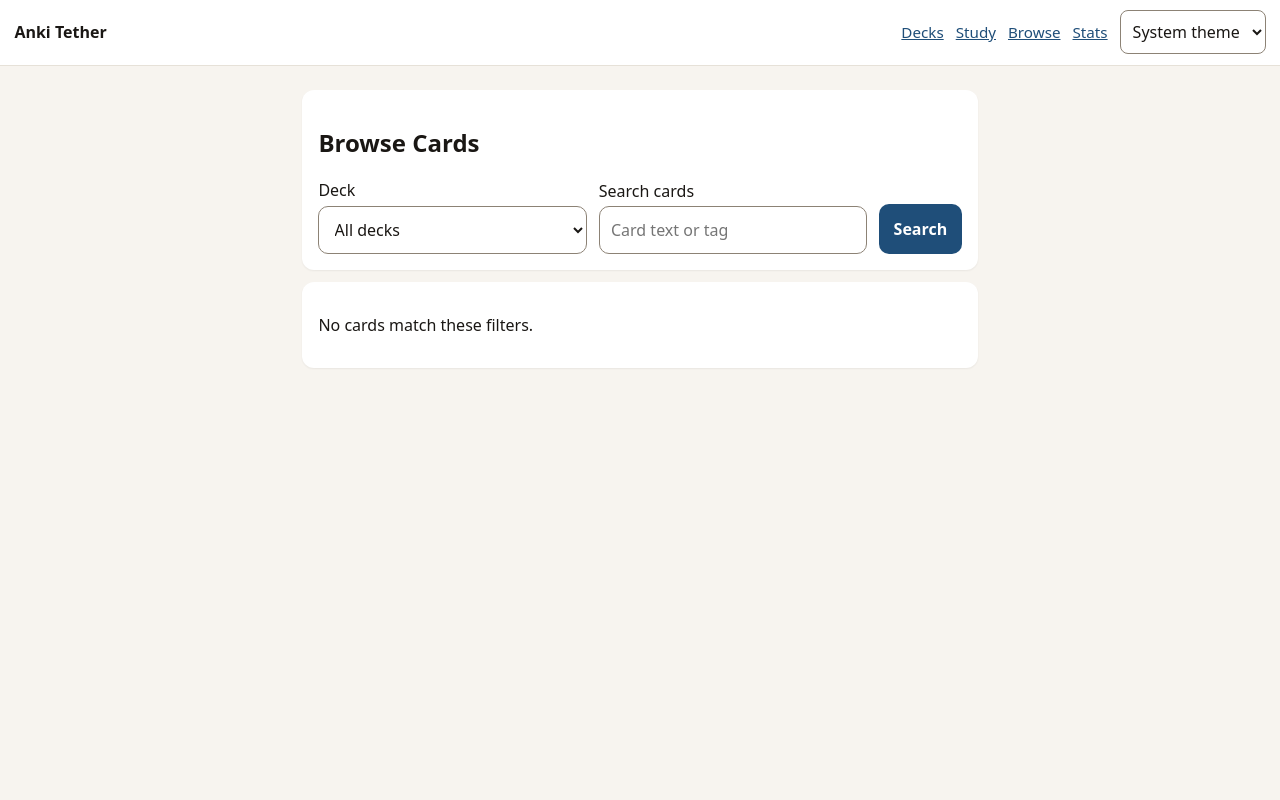
After one commit to bywale-com/anki-tether, a FastAPI app: template app/templates/browse.html in a window 1280 px wide. The commit adds this page. Run offline with FastAPI, Linux system fonts and the light colour scheme; the template is opened without the code that fills it, so the values that code supplies are empty.

Commit message:
Add card browsing and theme preferences

```diff
--- a/app/main.py
+++ b/app/main.py
@@ -1,17 +1,21 @@
 from __future__ import annotations
 
 from contextlib import asynccontextmanager
-from typing import Any
+from typing import Annotated, Any
 
-from fastapi import FastAPI, Form, HTTPException, Request
+from fastapi import FastAPI, Form, HTTPException, Query, Request
 from fastapi.responses import HTMLResponse, JSONResponse, RedirectResponse
 from fastapi.staticfiles import StaticFiles
 from fastapi.templating import Jinja2Templates
-from pydantic import BaseModel, Field
+from pydantic import BaseModel, BeforeValidator, Field
 
 from app import auth, collection, config
 
 templates = Jinja2Templates(directory="app/templates")
+DeckFilter = Annotated[
+    Annotated[int, Field(ge=1, le=2**63 - 1)] | None,
+    BeforeValidator(lambda value: None if value == "" else value),
+]
 
 
 @asynccontextmanager
@@ -154,6 +158,54 @@ def review_answer(
     return RedirectResponse("/review", status_code=303)
 
 
+@app.get("/browse", response_class=HTMLResponse)
+def browse(
+    request: Request,
+    deck: DeckFilter = None,
+    q: str = Query("", max_length=150),
+    page: int = Query(1, ge=1),
+):
+    user, err = _auth_or_login(request)
+    if err:
+        return err
+    query = q.strip()
+    result = collection.browse_cards(deck, query, page)
+    if result is None:
+        raise HTTPException(404, "Deck not found")
+    filters = {"q": query, "page": result["page"]}
+    if deck is not None:
+        filters["deck"] = deck
+    return templates.TemplateResponse(
+        request=request,
+        name="browse.html",
+        context={"user": user, "result": result, "deck": deck, "query": query, "filters": filters},
+    )
+
+
+@app.get("/browse/{card_id}", response_class=HTMLResponse)
+def browse_detail(
+    request: Request,
+    card_id: int,
+    deck: DeckFilter = None,
+    q: str = Query("", max_length=150),
+    page: int = Query(1, ge=1),
+):
+    user, err = _auth_or_login(request)
+    if err:
+        return err
+    card = collection.browse_card(card_id) if 0 < card_id < 2**63 else None
+    if card is None:
+        raise HTTPException(404, "Card not found")
+    filters = {"q": q, "page": page}
+    if deck is not None:
+        filters["deck"] = deck
+    return templates.TemplateResponse(
+        request=request,
+        name="browse_detail.html",
+        context={"user": user, "card": card, "filters": filters},
+    )
+
+
 @app.get("/stats", response_class=HTMLResponse)
 def stats_page(request: Request, days: int = 7):
     user, err = _auth_or_login(request)
--- a/app/static/style.css
+++ b/app/static/style.css
@@ -1,4 +1,5 @@
 :root {
+  color-scheme: light;
   --bg: #f7f4ef;
   --ink: #1a1714;
   --muted: #5c574f;
@@ -8,7 +9,38 @@
   --hard: #b54708;
   --good: #027a48;
   --easy: #175cd3;
+  --border: #e6e1d8;
+  --divider: #eee8de;
+  --input-border: #8c8275;
+  --pill: #efeae2;
+  --code: #f4f1ea;
+  --action: #1f4e79;
+  --action-ink: #fff;
+  --warning: #b42318;
+  --rating-ink: #fff;
   --radius: 12px;
+}
+
+@supports (color: light-dark(white, black)) {
+  :root {
+    color-scheme: light dark;
+    --bg: light-dark(#f7f4ef, #171514);
+    --ink: light-dark(#1a1714, #f3ede6);
+    --muted: light-dark(#5c574f, #c5bbb0);
+    --card: light-dark(#fff, #24211e);
+    --accent: light-dark(#1f4e79, #9ecbff);
+    --border: light-dark(#e6e1d8, #423a33);
+    --divider: light-dark(#eee8de, #403831);
+    --input-border: light-dark(#8c8275, #877a6d);
+    --pill: light-dark(#efeae2, #39312b);
+    --code: light-dark(#f4f1ea, #1b1917);
+    --action: light-dark(#1f4e79, #9ecbff);
+    --action-ink: light-dark(#fff, #152132);
+    --warning: light-dark(#b42318, #ffada5);
+  }
+
+  :root[data-theme="light"] { color-scheme: light; }
+  :root[data-theme="dark"] { color-scheme: dark; }
 }
 
 * { box-sizing: border-box; }
@@ -28,19 +60,27 @@ a { color: var(--accent); }
   padding: 0.75rem 0.9rem 5.5rem;
 }
 header.top {
-  display: flex;
-  justify-content: space-between;
+  display: grid;
+  grid-template-columns: 1fr auto auto;
   align-items: center;
   gap: 0.75rem;
   padding: 0.65rem 0.9rem;
   background: var(--card);
-  border-bottom: 1px solid #e6e1d8;
+  border-bottom: 1px solid var(--border);
   position: sticky;
   top: 0;
   z-index: 2;
 }
 header.top h1 { font-size: 1rem; margin: 0; }
-nav { display: flex; gap: 0.75rem; font-size: 0.95rem; }
+header.top nav { display: flex; flex-wrap: wrap; align-items: center; gap: 0.75rem; font-size: 0.95rem; }
+.theme-select { grid-column: 3; grid-row: 1; }
+.logout { min-height: 44px; min-width: 0; padding: 0.35rem 0.6rem; }
+
+@media (max-width: 699px) {
+  header.top { grid-template-columns: 1fr auto; gap: 0.25rem 0.75rem; }
+  .theme-select { grid-column: 2; }
+  header.top nav { grid-column: 1 / -1; }
+}
 .card {
   background: var(--card);
   border-radius: var(--radius);
@@ -51,7 +91,7 @@ nav { display: flex; gap: 0.75rem; font-size: 0.95rem; }
 }
 .counts { display: flex; gap: 0.5rem; flex-wrap: wrap; }
 .pill {
-  background: #efeae2;
+  background: var(--pill);
   border-radius: 999px;
   padding: 0.2rem 0.65rem;
   font-size: 0.85rem;
@@ -64,10 +104,14 @@ button, .btn {
   padding: 0.85rem 0.9rem;
   font: inherit;
   font-weight: 600;
-  background: var(--accent);
-  color: #fff;
+  background: var(--action);
+  color: var(--action-ink);
   min-height: 48px;
   min-width: 48px;
+}
+button:focus-visible, .btn:focus-visible, select:focus-visible, input:focus-visible, a:focus-visible {
+  outline: 2px solid var(--accent);
+  outline-offset: 3px;
 }
 button.full, .btn.full { width: 100%; }
 .ratings {
@@ -79,37 +123,50 @@ button.full, .btn.full { width: 100%; }
   background: var(--bg);
   padding: 0.6rem 0.9rem calc(0.6rem + env(safe-area-inset-bottom));
 }
+.ratings button { color: var(--rating-ink); }
 .ratings .again { background: var(--again); }
 .ratings .hard { background: var(--hard); }
 .ratings .good { background: var(--good); }
 .ratings .easy { background: var(--easy); }
-input[type=text], input[type=password] {
+input[type=text], input[type=password], input[type=search], .browse-filters select {
   width: 100%;
   min-height: 48px;
   font: inherit;
   padding: 0.7rem;
   border-radius: 10px;
-  border: 1px solid #cfc8bc;
+  border: 1px solid var(--input-border);
+  background: var(--card);
+  color: var(--ink);
 }
+.theme-select {
+  min-height: 44px;
+  padding: 0.25rem 0.5rem;
+  border: 1px solid var(--input-border);
+  border-radius: 8px;
+  background: var(--card);
+  color: var(--ink);
+  font: inherit;
+}
+
 label { display: block; margin: 0.6rem 0 0.25rem; }
 .muted { color: var(--muted); font-size: 0.92rem; }
 .question :is(img, pre, table) { max-width: 100%; }
 .question pre {
   overflow-x: auto;
-  background: #f4f1ea;
+  background: var(--code);
   padding: 0.7rem;
   border-radius: 8px;
   white-space: pre-wrap;
   word-break: break-word;
 }
-.warn { color: var(--again); }
+.warn { color: var(--warning); }
 .deck-row {
   display: flex;
   justify-content: space-between;
   align-items: center;
   gap: 0.75rem;
   padding: 0.4rem 0;
-  border-bottom: 1px solid #eee8de;
+  border-bottom: 1px solid var(--divider);
 }
 .deck-row:last-child { border-bottom: 0; }
 .deck-name { font-weight: 600; overflow-wrap: anywhere; }
@@ -134,3 +191,32 @@ label { display: block; margin: 0.6rem 0 0.25rem; }
   overflow-x: auto;
   vertical-align: middle;
 }
+
+.question math { color: inherit; }
+
+.deck-actions, .browse-pages {
+  display: flex;
+  align-items: center;
+  gap: 0.75rem;
+}
+.deck-actions { flex-wrap: wrap; justify-content: flex-end; }
+
+.browse-filters {
+  display: grid;
+  gap: 0.75rem;
+  align-items: end;
+}
+.browse-filters > div { min-width: 0; }
+.browse-filters label { margin-top: 0; }
+
+.browse-results { padding: 0; list-style: none; }
+.browse-results li {
+  border-bottom: 1px solid var(--divider);
+  padding: 0.6rem 0;
+  overflow-wrap: anywhere;
+}
+.browse-results a { display: block; padding: 0.35rem 0; }
+
+@media (min-width: 640px) {
+  .browse-filters { grid-template-columns: minmax(0, 1fr) minmax(0, 1fr) auto; }
+}
--- /dev/null
+++ b/app/static/theme.js
@@ -0,0 +1,39 @@
+(() => {
+  const key = "anki-tether-theme";
+  const root = document.documentElement;
+  const apply = (choice) => {
+    if (choice === "light" || choice === "dark") {
+      root.dataset.theme = choice;
+      return choice;
+    }
+    delete root.dataset.theme;
+    return "system";
+  };
+
+  try {
+    apply(localStorage.getItem(key));
+  } catch {
+    // The system theme still works when browser storage is unavailable.
+  }
+
+  window.addEventListener("DOMContentLoaded", () => {
+    const picker = document.getElementById("theme");
+    picker.value = root.dataset.theme || "system";
+    picker.hidden = false;
+
+    picker.addEventListener("change", () => {
+      const theme = apply(picker.value);
+      try {
+        localStorage.setItem(key, theme);
+      } catch {
+        // Keep the selected theme for this page.
+      }
+    });
+
+    window.addEventListener("storage", (event) => {
+      if (event.key === key || event.key === null) {
+        picker.value = apply(event.newValue);
+      }
+    });
+  });
+})();
--- a/app/templates/base.html
+++ b/app/templates/base.html
@@ -4,19 +4,26 @@
   <meta charset="utf-8">
   <meta name="viewport" content="width=device-width, initial-scale=1, viewport-fit=cover">
   <title>{% block title %}Anki Tether{% endblock %}</title>
+  <script src="/static/theme.js"></script>
   <link rel="stylesheet" href="/static/style.css">
 </head>
 <body>
   <header class="top">
     <h1>Anki Tether</h1>
-    <nav>
+    {% block navigation %}<nav>
       <a href="/">Decks</a>
       <a href="/review">Study</a>
+      <a href="/browse">Browse</a>
       <a href="/stats">Stats</a>
       {% if user %}
-      <form class="inline" method="post" action="/logout"><button type="submit" style="min-height:36px;padding:0.3rem 0.6rem">Log out</button></form>
+      <form class="inline" method="post" action="/logout"><button type="submit" class="logout">Log out</button></form>
       {% endif %}
-    </nav>
+    </nav>{% endblock %}
+    <select class="theme-select" id="theme" aria-label="Appearance" hidden>
+      <option value="system">System theme</option>
+      <option value="light">Light theme</option>
+      <option value="dark">Dark theme</option>
+    </select>
   </header>
   <main class="wrap">
     {% block body %}{% endblock %}
--- /dev/null
+++ b/app/templates/browse.html
@@ -0,0 +1,49 @@
+{% extends "base.html" %}
+{% block title %}Browse Cards · Anki Tether{% endblock %}
+{% block body %}
+<section class="card">
+  <h2>Browse Cards</h2>
+  <form action="/browse" method="get" class="browse-filters">
+    <div>
+      <label for="browse-deck">Deck</label>
+      <select name="deck" id="browse-deck">
+        <option value="">All decks</option>
+        {% for id, name in result.decks.items() %}
+        <option value="{{ id }}"{% if id == deck %} selected{% endif %}>{{ name }}</option>
+        {% endfor %}
+      </select>
+    </div>
+    <div>
+      <label for="browse-query">Search cards</label>
+      <input type="search" name="q" id="browse-query" value="{{ query }}" maxlength="150" placeholder="Card text or tag">
+    </div>
+    <button type="submit">Search</button>
+  </form>
+</section>
+<section class="card" aria-label="Search results">
+  {% if result.cards %}
+  <p class="muted">{{ result.total }} {{ "card" if result.total == 1 else "cards" }}</p>
+  <ul class="browse-results">
+    {% for card in result.cards %}
+    <li>
+      <a href="/browse/{{ card.id }}?{{ filters | urlencode }}">{{ card.title or "Open card" }}</a>
+      <div class="muted">{{ card.deck }}</div>
+    </li>
+    {% endfor %}
+  </ul>
+  {% if result.pages > 1 %}
+  <nav class="browse-pages" aria-label="Results pages">
+    {% if result.page > 1 %}
+    <a href="/browse?{{ dict(filters, page=result.page - 1) | urlencode }}">Previous</a>
+    {% endif %}
+    <span>Page {{ result.page }} of {{ result.pages }}</span>
+    {% if result.page < result.pages %}
+    <a href="/browse?{{ dict(filters, page=result.page + 1) | urlencode }}">Next</a>
+    {% endif %}
+  </nav>
+  {% endif %}
+  {% else %}
+  <p>No cards match these filters.</p>
+  {% endif %}
+</section>
+{% endblock %}
--- a/app/templates/review.html
+++ b/app/templates/review.html
@@ -11,6 +11,7 @@
       <span class="pill">Due {{ payload.counts.review }}</span>
     </div>
     <p><a class="btn" href="/">Back to decks</a></p>
+    <p><a href="/browse">Browse cards</a></p>
   </section>
 {% else %}
   <div class="counts">
```
Also changed, not shown: app/collection.py (+58 -2 lines), app/templates/browse_detail.html (added, +15 -0 lines), app/templates/home.html (+7 -4 lines), app/templates/login.html (+6 -14 lines), tests/test_browse.py (added, +69 -0 lines).
